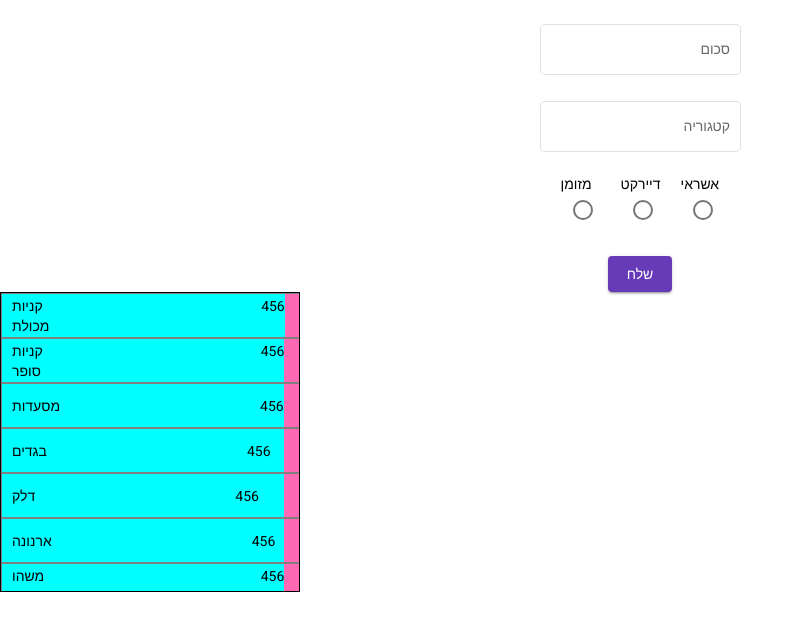
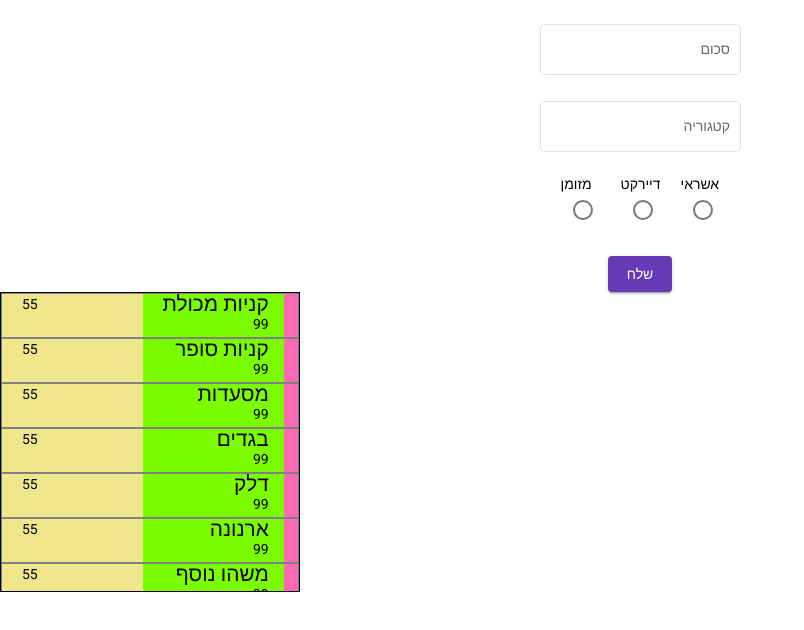
Before and after one commit to NoamsGit/expense-tracker-angular, an Angular app in the folder expense-tracker/: page / in a window 1280 px wide. Shown: the top 630 px of the page, without its empty margins (0-804 px from the left). Built offline with nearby package versions, Linux system fonts and the light colour scheme.

Commit message:
mor work on the scoll-list

```diff
--- a/expense-tracker/src/app/scroll-list-item/scroll-list-item.component.css
+++ b/expense-tracker/src/app/scroll-list-item/scroll-list-item.component.css
@@ -4,24 +4,37 @@
   border: solid 1px gray;
   background-color: green;
   display: flex;
-  align-items: center;
-  justify-content: space-between;
+  /* align-items: center; */
+  /* justify-content: space-between; */
 }
 
-.info-data-category {
+.item-data {
   display: flex;
+  width: 100%;
   /* justify-content: space-between; */
   /* align-items: center; */
 }
 
 .current-data {
-  margin-left: 200px;
+  /* margin-left: 100px; */
+  background-color: khaki;
+  width: 50%;
+  padding-left: 20px;
 }
 .info-data {
-  margin-left: 10px;
+  /* margin-left: 10px; */
+  background-color: lawngreen;
+  text-align: right;
+  width: 50%;
+  padding-right: 15px;
 }
-.color-bar {
+.info-data .category {
+  margin-bottom: 0;
+  font-size: 1.3rem;
+}
+.item-color-bar {
   height: 100%;
   width: 15px;
   background-color: hotpink;
+  margin-left: auto;
 }
--- a/expense-tracker/src/app/scroll-list-item/scroll-list-item.component.html
+++ b/expense-tracker/src/app/scroll-list-item/scroll-list-item.component.html
@@ -1,12 +1,14 @@
 <div class="scroll-list-item" style="background-color: aqua;">
-    <div class="info-data-category">
-        <div class="info-data">{{category}}</div>
-        <div class="current-data" >456</div>
+    <div class="item-data">
+        <div class="current-data" >{{currentSum}}</div>
+        <div class="info-data">
+            <p class="category">{{category}}</p>
+            <p class="initialBudget"> {{initialBudget}} </p>
+
+        </div>
     </div>
 
-    <div class="color-bar" ></div>
-    <!-- {{category}}
-    {{initialBudget}}
-    {{currentSum}} -->
+    <div class="item-color-bar" ></div>
+
 
 </div>
--- a/expense-tracker/src/app/scroll-list-item/scroll-list-item.component.ts
+++ b/expense-tracker/src/app/scroll-list-item/scroll-list-item.component.ts
@@ -8,8 +8,8 @@ import { Component, OnInit, Input } from '@angular/core';
 export class ScrollListItemComponent implements OnInit {
 
   @Input() category:string = 'קטגוריה'
-  @Input() initialBudget:string = 'תקציב התחלתי'
-  @Input() currentSum:string = 'סכום נוכחי'
+  @Input() initialBudget:number = 99
+  @Input() currentSum:number = 55
 
 
   constructor() { }
```
